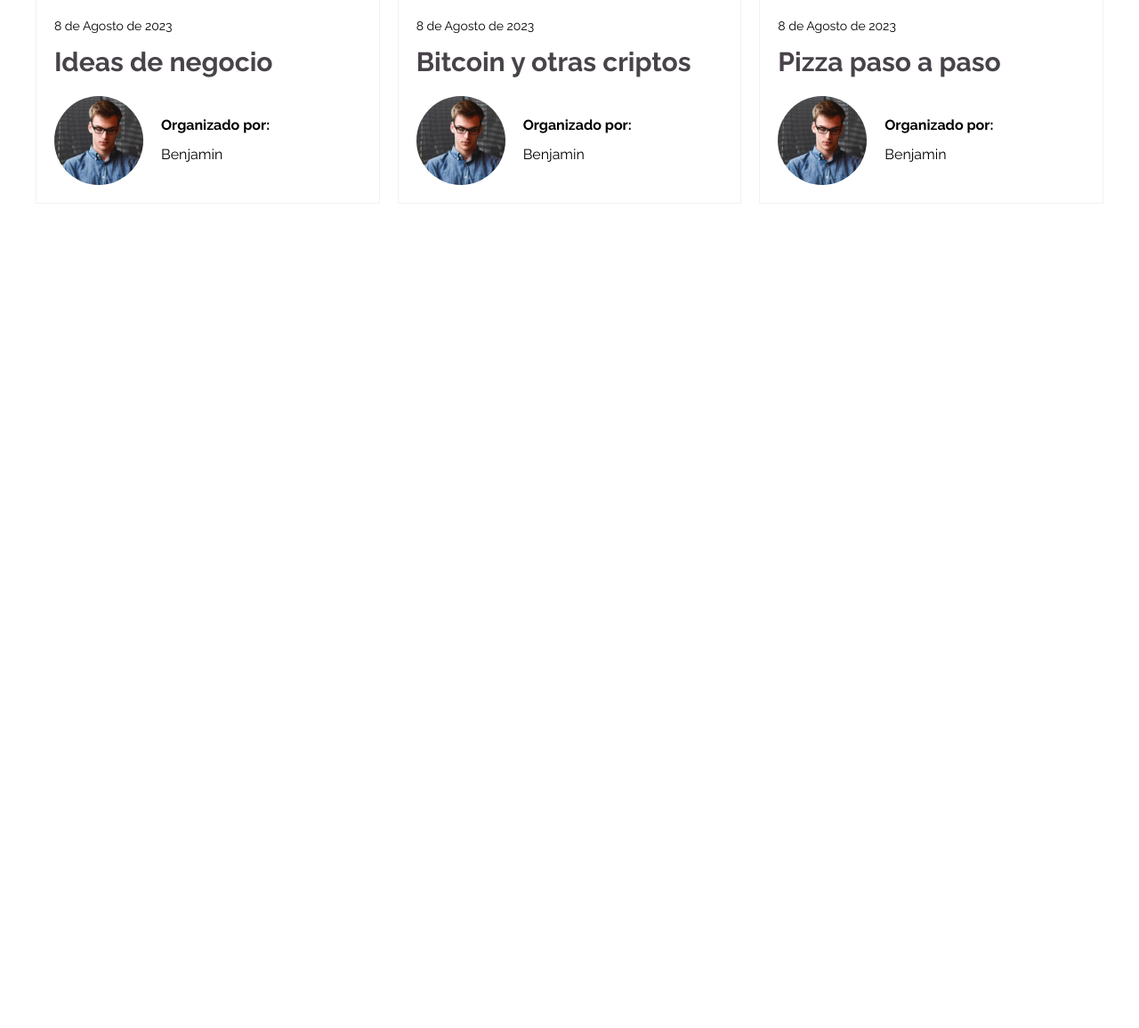
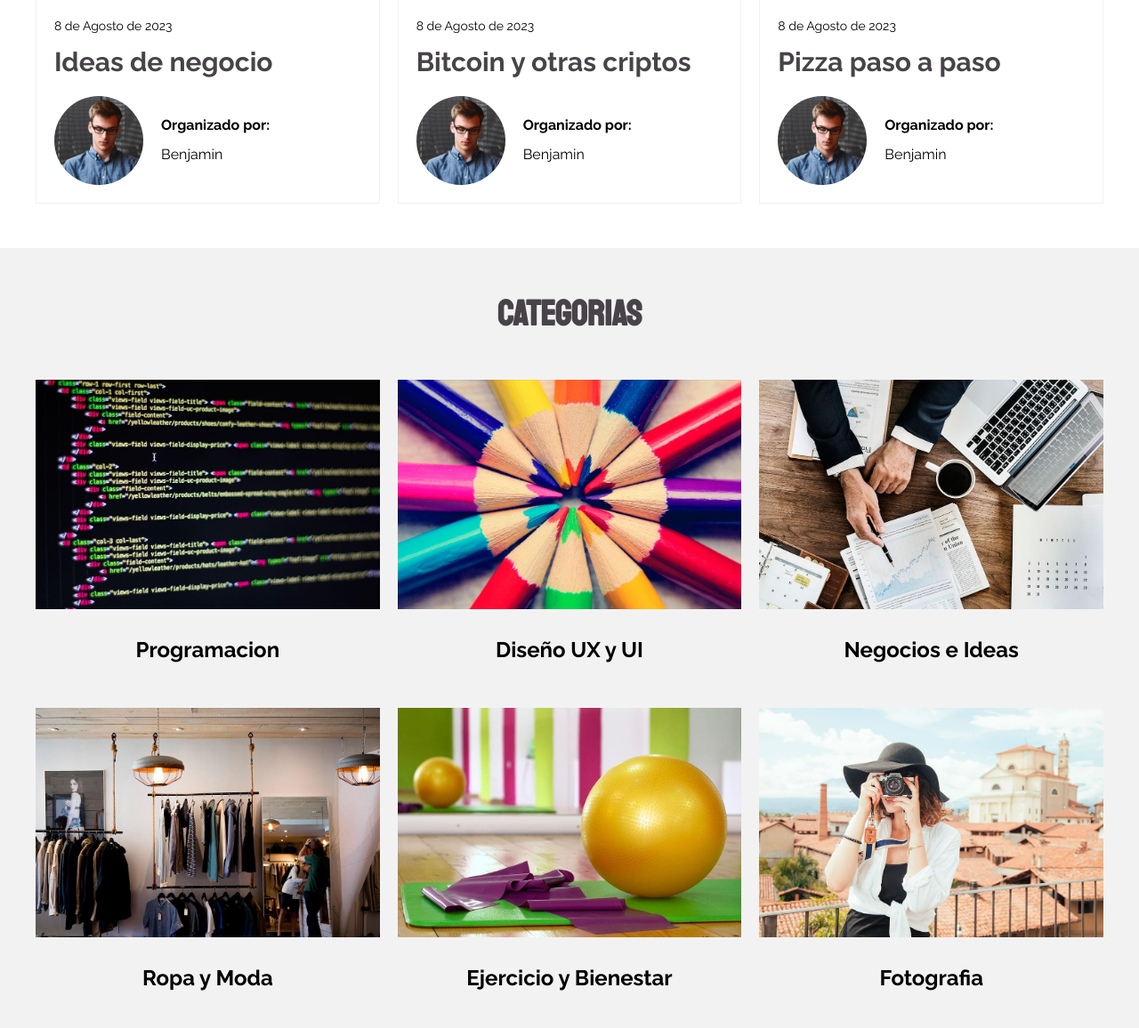
Before and after one commit to BenjaCode/Meeti, a website: page index.html in a window 1280 px wide. Shown: the part 1336-2492 px from the top of the page at 89% size. Before the commit the page ends 1615 px from the top, so only its background shows below. Drawn offline with Linux system fonts and the light colour scheme.

Commit message:
Categorias

```diff
--- a/index.html
+++ b/index.html
@@ -126,5 +126,70 @@
             </div><!-- Evento -->
         </div>
     </main>
+
+    <section class="categorias">
+        <h2 class="categorias__heading">Categorias</h2>
+        <ul class="categorias__grid contenedor">
+            <li class="categoria">
+                <img src="build/img/categoria_1.jpg" alt="Imagen de Categoria" class="categoria__imagen">
+                <p class="categoria__nombre">Programacion</p>
+            </li>
+
+            <li class="categoria">
+                <img src="build/img/categoria_2.jpg" alt="Imagen de Categoria" class="categoria__imagen">
+                <p class="categoria__nombre">Diseño UX y UI</p>
+            </li>
+
+            <li class="categoria">
+                <img src="build/img/categoria_3.jpg" alt="Imagen de Categoria" class="categoria__imagen">
+                <p class="categoria__nombre">Negocios e Ideas</p>
+            </li>
+
+            <li class="categoria">
+                <img src="build/img/categoria_4.jpg" alt="Imagen de Categoria" class="categoria__imagen">
+                <p class="categoria__nombre">Ropa y Moda</p>
+            </li>
+
+            <li class="categoria">
+                <img src="build/img/categoria_5.jpg" alt="Imagen de Categoria" class="categoria__imagen">
+                <p class="categoria__nombre">Ejercicio y Bienestar</p>
+            </li>
+
+            <li class="categoria">
+                <img src="build/img/categoria_6.jpg" alt="Imagen de Categoria" class="categoria__imagen">
+                <p class="categoria__nombre">Fotografia</p>
+            </li>
+
+            <li class="categoria">
+                <img src="build/img/categoria_7.jpg" alt="Imagen de Categoria" class="categoria__imagen">
+                <p class="categoria__nombre">Comida</p>
+            </li>
+
+            <li class="categoria">
+                <img src="build/img/categoria_8.jpg" alt="Imagen de Categoria" class="categoria__imagen">
+                <p class="categoria__nombre">Diseño de Interiores</p>
+            </li>
+
+            <li class="categoria">
+                <img src="build/img/categoria_9.jpg" alt="Imagen de Categoria" class="categoria__imagen">
+                <p class="categoria__nombre">Cafe</p>
+            </li>
+
+            <li class="categoria">
+                <img src="build/img/categoria_10.jpg" alt="Imagen de Categoria" class="categoria__imagen">
+                <p class="categoria__nombre">Cine</p>
+            </li>
+
+            <li class="categoria">
+                <img src="build/img/categoria_11.jpg" alt="Imagen de Categoria" class="categoria__imagen">
+                <p class="categoria__nombre">Libros</p>
+            </li>
+
+            <li class="categoria">
+                <img src="build/img/categoria_12.jpg" alt="Imagen de Categoria" class="categoria__imagen">
+                <p class="categoria__nombre">Emprendimiento</p>
+            </li>
+        </ul>
+    </section>
 </body>
 </html>
--- /dev/null
+++ b/src/scss/ui/contenido/_categorias.scss
@@ -0,0 +1,31 @@
+@use 'base/variables' as v;
+@use 'base/mixins' as m;
+
+.categorias{
+    background-color: v.$grisClaro;
+    padding: 5rem 0;
+
+    &__heading{
+        @include m.heading;
+    }
+
+    &__grid{
+        margin-top: 5rem;
+        @include m.grid(1, 4rem);
+        @include m.tablet {
+            @include m.grid(2, 2rem);
+        }
+        @include m.desktop {
+            @include m.grid(3, 2rem);
+        }
+    }
+}
+
+.categoria{
+
+    &__nombre{
+        font-size: 2.4rem;
+        font-weight: 700;
+        text-align: center;
+    }
+}
--- a/src/scss/ui/contenido/_index.scss
+++ b/src/scss/ui/contenido/_index.scss
@@ -1,2 +1,3 @@
 @forward 'busqueda';
 @forward 'eventos';
+@forward 'categorias';
```
Also changed, not shown: build/css/app.css, 1 other file.
